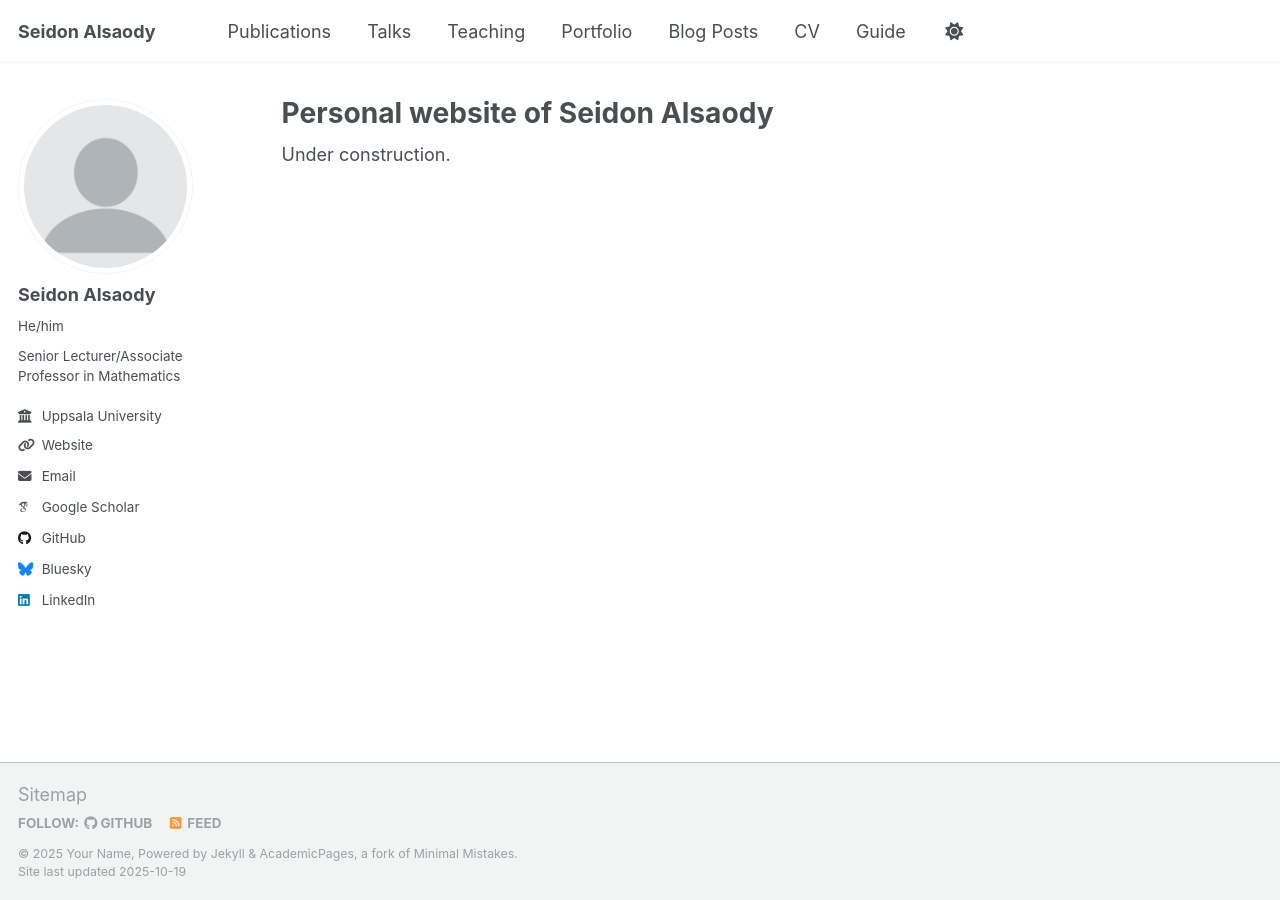
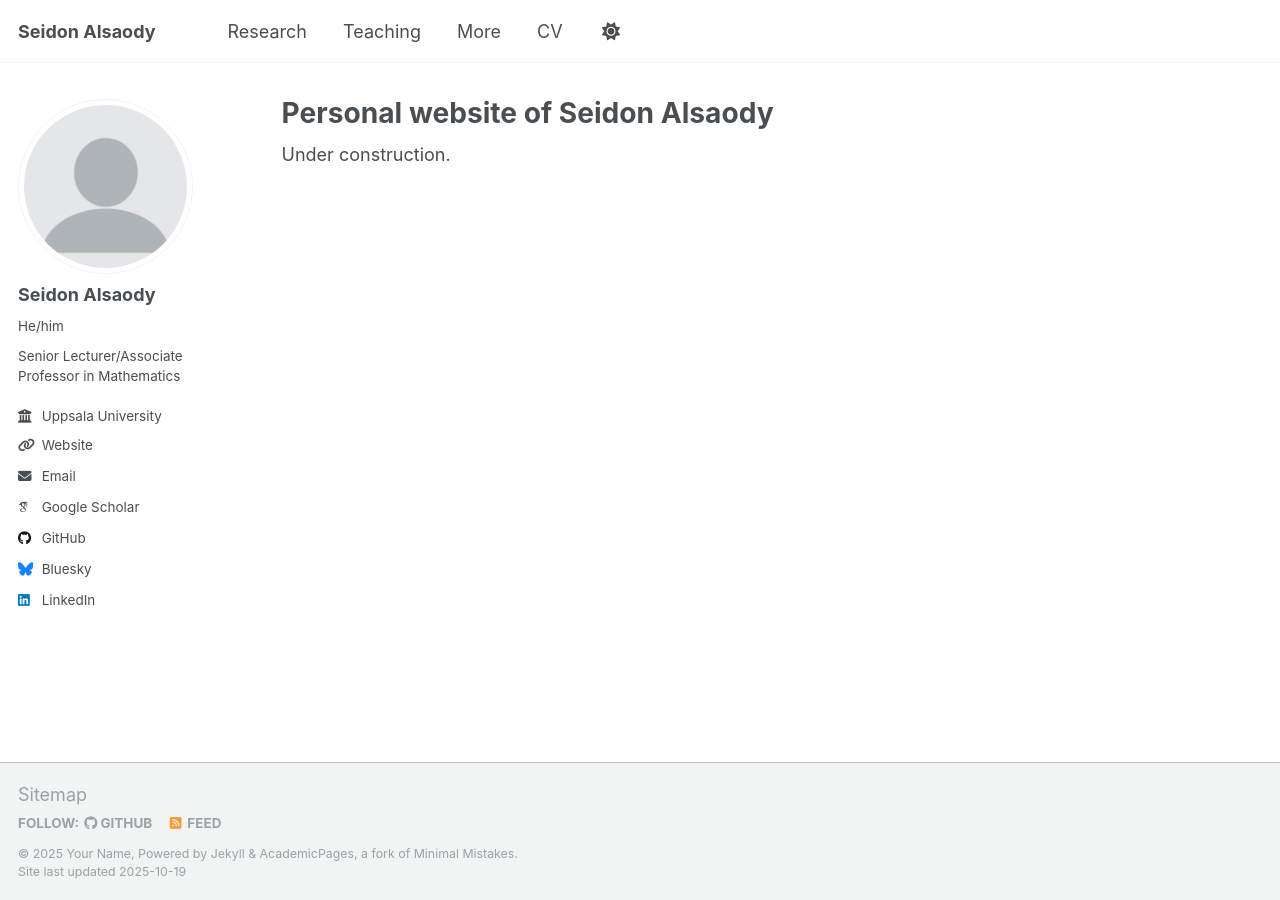
Before and after one commit to seidon-alsaody/seidon-alsaody.github.io, a Jekyll site: the page built from _pages/about.md, in a window 1280 px wide. Built offline with Jekyll 4.4.1, drawn with Linux system fonts in a browser that asks for light colours; some web fonts are replaced; a script that is not in the unit is left out.

Commit message:
Update navigation.yml

```diff
--- a/_data/navigation.yml
+++ b/_data/navigation.yml
@@ -8,26 +8,18 @@
 #      Markdown formatted page while the second is generated using JSON.
 
 main:
-  - title: "Publications"
-    url: /publications/
+  - title: "Research"
+    url: /research/
 
-  - title: "Talks"
-    url: /talks/
 
   - title: "Teaching"
     url: /teaching/
 
-  - title: "Portfolio"
-    url: /portfolio/
-
-  - title: "Blog Posts"
-    url: /year-archive/
+  - title: "More"
+    url: /more/
 
   - title: "CV"
     url: /cv/
 
   # - title: "CV"
   #   url: /cv-json/
-
-  - title: "Guide"
-    url: /markdown/
```
